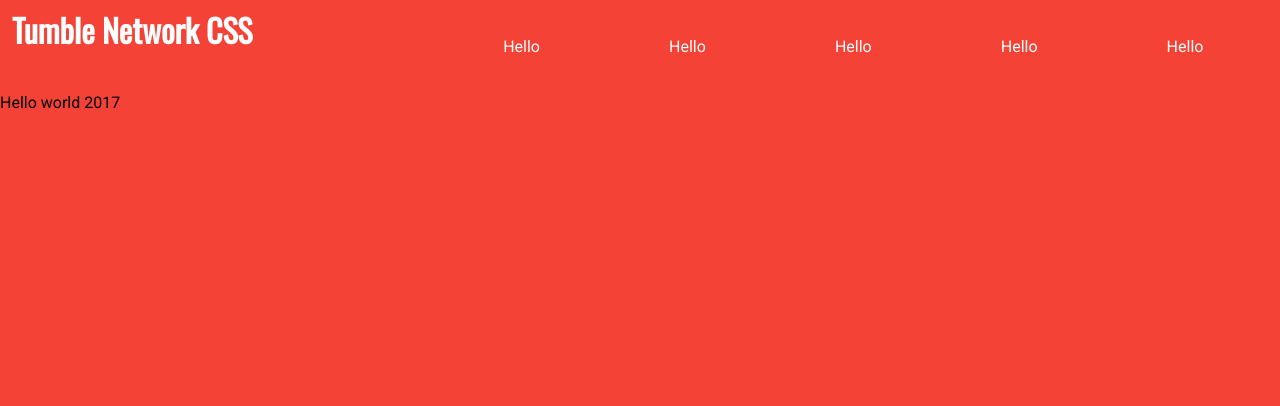
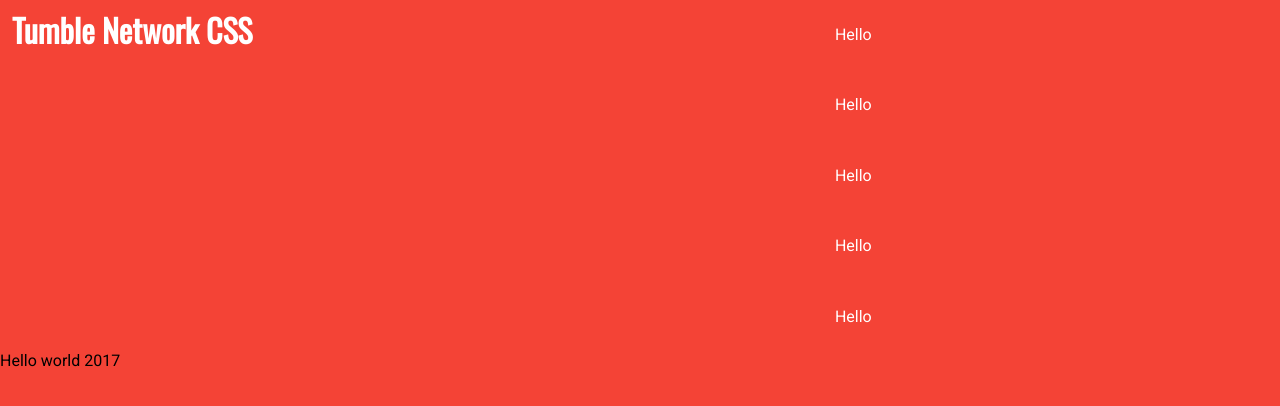
Before and after one commit to tumblenet/tumblenet-css, a Jekyll site: the page built from index.html, in a window 1280 px wide. Shown: the top 406 px of the page. Built offline with Jekyll 4.4.1, drawn with Linux system fonts in a browser that asks for light colours.

Commit message:
Update main.html

```diff
--- a/_layouts/main.html
+++ b/_layouts/main.html
@@ -3,13 +3,13 @@ layout: default
 ---
 <header class="tn-row">
   <h1 class="tn-col-1-3 tn-text-white">{{ site.title }}</h1>
-  <nav class="tn-col-2-3">
-    <ul class="tn-row tn-nav col-align-right">
-      <li class="tn-nav-item tn-col-1-5"><a class="tn-background-onhover-dark-red" href="#">Hello</a></li>
-      <li class="tn-nav-item tn-col-1-5"><a class="tn-background-onhover-dark-red" href="#">Hello</a></li>
-      <li class="tn-nav-item tn-col-1-5"><a class="tn-background-onhover-dark-red" href="#">Hello</a></li>
-      <li class="tn-nav-item tn-col-1-5"><a class="tn-background-onhover-dark-red" href="#">Hello</a></li>
-      <li class="tn-nav-item tn-col-1-5"><a class="tn-background-onhover-dark-red" href="#">Hello</a></li>
+  <nav class="">
+    <ul class=" tn-nav col-align-right">
+      <li class="tn-nav-item tn-col-2-15"><a class="tn-background-onhover-dark-red" href="#">Hello</a></li>
+      <li class="tn-nav-item tn-col-2-15"><a class="tn-background-onhover-dark-red" href="#">Hello</a></li>
+      <li class="tn-nav-item tn-col-2-15"><a class="tn-background-onhover-dark-red" href="#">Hello</a></li>
+      <li class="tn-nav-item tn-col-2-15"><a class="tn-background-onhover-dark-red" href="#">Hello</a></li>
+      <li class="tn-nav-item tn-col-2-15"><a class="tn-background-onhover-dark-red" href="#">Hello</a></li>
     </ul>
   </nav>
 </header>
```
